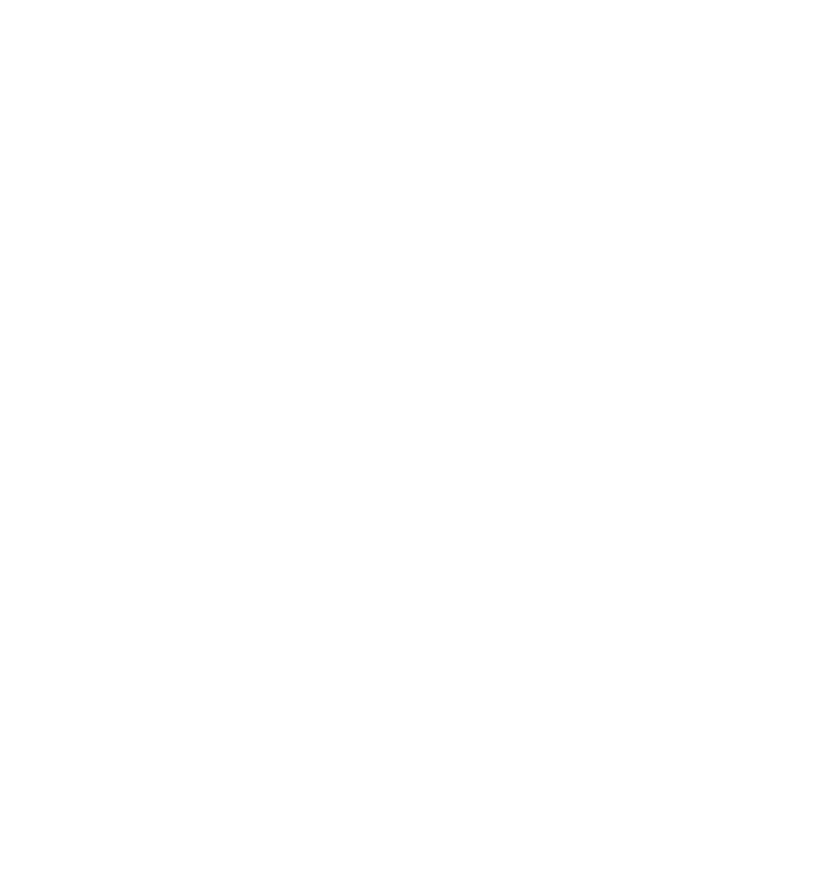
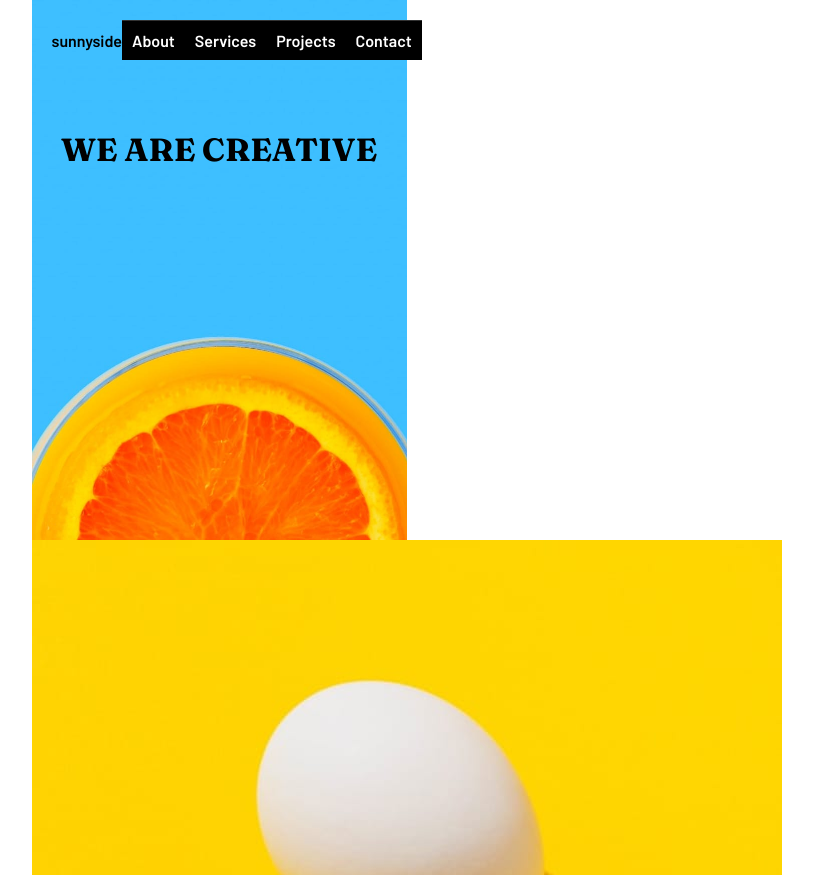
Before and after one commit to rulles13/sunnyside-agency, a website: page index.html in a window 1280 px wide. Shown: the top 875 px of the page, without its empty margins (421-1234 px from the left). Before the commit the page ends 800 px from the top, so only its background shows below. Drawn offline with Linux system fonts and the light colour scheme.

Commit message:
test burger menu

```diff
--- a/index.html
+++ b/index.html
@@ -6,8 +6,52 @@
   <meta name="viewport" content="width=device-width, initial-scale=1.0">
   <title>Sunnyside Agency</title>
   <link rel="stylesheet" href="public/css/style.css">
+  <link rel="preconnect" href="https://fonts.googleapis.com">
+  <link rel="preconnect" href="https://fonts.gstatic.com" crossorigin>
+  <link href="https://fonts.googleapis.com/css2?family=Barlow:wght@600&family=Fraunces:wght@700;900&display=swap" rel="stylesheet">
+
 </head>
 <body>
+  <header>
+    <div class="navigation">
+      <div>
+        sunnyside
+      </div>
+      <!-- (A) MENU WRAPPER -->
+      <nav id="hamnav">
+        <!-- (B) THE HAMBURGER -->
+        <label for="hamburger">&#9776;</label>
+        <input type="checkbox" id="hamburger"/>
 
+        <!-- (C) MENU ITEMS -->
+        <div id="hamitems">
+          <a href="*">About</a>
+          <a href="*">Services</a>
+          <a href="*">Projects</a>
+          <a href="*">Contact</a>
+        </div>
+      </nav>
+    </div>
+    <div class='header__title'>
+      <h1>WE ARE CREATIVE</h1>
+    </div>
+  </header>
+  <main>
+    <section class="mantras">
+      <img src="./images/mobile/image-transform.jpg" alt="an eeg on yellow background">
+      <div class="cardMantra">
+        <h2>Transform your brand</h2>
+        <p class="cardMantra__text">
+          we are a full-service creative agency specializing in helping brands grow fast.
+          Engage your clients through compelling visuals that do most of the marketing for you.
+        </p>
+        <button class="cardMantra__btn">LEARN MORE</button>
+      </div>
+    </section>
+
+  </main>
+  <footer>
+
+  </footer>
 </body>
 </html>
--- a/package.json
+++ b/package.json
@@ -4,7 +4,7 @@
   "description": "",
   "main": "index.js",
   "scripts": {
-    "sass": "sass --watch ./sass/main.scss:.public/css/style.css"
+    "sass": "sass --watch ./sass/main.scss:./public/css/style.css"
   },
   "repository": {
     "type": "git",
--- /dev/null
+++ b/sass/base/_font.scss
@@ -0,0 +1,8 @@
+body{
+  font-family: 'Barlow', sans-serif;
+
+}
+
+h1, h2, h3, h4, h5, h6{
+  font-family: 'Fraunces', serif;
+}
--- /dev/null
+++ b/sass/base/_reset.scss
@@ -0,0 +1,5 @@
+*{
+  margin: 0;
+  padding: 0;
+  box-sizing: border-box;
+}
--- /dev/null
+++ b/sass/composants/_burgerMenu.scss
@@ -0,0 +1,44 @@
+/* (A) BREAK INTO VERTICAL MENU */
+#hamitems a {
+  box-sizing: border-box;
+  display: block;
+  width: 100%;
+  border-top: 1px solid #333;
+}
+
+/* (B) SHOW HAMBURGER ICON */
+#hamnav label {
+  display: inline-block;
+  color: white;
+  background: #a02620;
+  font-style: normal;
+  font-size: 1.2em;
+  padding: 10px;
+}
+
+/* (C) TOGGLE SHOW/HIDE MENU */
+#hamitems { display: none; }
+#hamnav input:checked ~ #hamitems { display: block; }
+
+@media screen and (min-width: 768px){
+  /* (A) WRAPPER */
+  #hamnav {
+    width: 100%;
+    background: #000;
+  }
+
+  /* (B) HORIZONTAL MENU ITEMS */
+  #hamitems { display: flex; }
+  #hamitems a {
+    flex-grow: 1;
+    flex-basis: 0;
+    padding: 10px;
+    color: white;
+    text-decoration: none;
+    text-align: center;
+  }
+  #hamitems a:hover { background: #af0d0d; }
+
+  /* (C) HIDE HAMBURGER */
+  #hamnav label, #hamburger { display: none; }
+}
--- /dev/null
+++ b/sass/layout/_body.scss
@@ -0,0 +1,7 @@
+body{
+  display: flex;
+  flex-direction: column;
+  margin: auto;
+  width: 375px;
+  text-align: center;
+}
--- /dev/null
+++ b/sass/layout/_header.scss
@@ -0,0 +1,19 @@
+header{
+  height: 540px;
+  width: 375px;
+  background-image: url(../../images/mobile/image-header.jpg);
+  background-size: cover;
+
+}
+.navigation{
+  height: 80px;
+  display: flex;
+  justify-content: space-between;
+  align-items: center;
+  padding: 0 20px;
+}
+
+.header__title{
+  padding-top: 50px;
+  text-align: center;
+}
--- a/sass/main.scss
+++ b/sass/main.scss
@@ -0,0 +1,5 @@
+@use "./base/reset";
+@use "./base/font";
+@use "./composants/burgerMenu";
+@use "./layout/header";
+@use "./layout/body";
```
Also changed, not shown: README.md, public/css/style.css, 1 other file.
